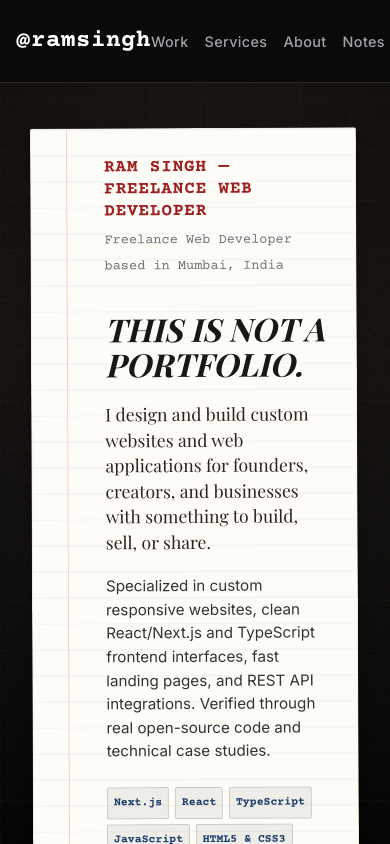
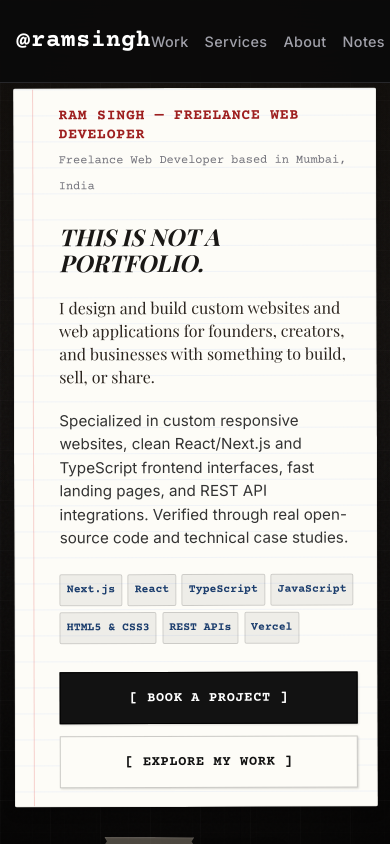
Before and after one commit to ram-singhh/portfolio, a Next.js app: page / in a window 390 px wide. Shown: the top 844 px of the page. Built offline with nearby package versions, Linux system fonts and the light colour scheme; no server answers.

Commit message:
Improve mobile-first responsive UI

```diff
--- a/app/about/page.tsx
+++ b/app/about/page.tsx
@@ -180,7 +180,7 @@ export default function About() {
                 </HandwrittenNote>
               </div>
 
-              <div style={{ display: "flex", gap: "1rem", justifyContent: "center", flexWrap: "wrap", marginTop: "2rem" }}>
+              <div className="card-btn-container" style={{ display: "flex", gap: "1rem", justifyContent: "center", flexWrap: "wrap", marginTop: "2rem" }}>
                 <Link href="/contact/" className="tactile-btn tactile-btn-primary" aria-label="Book a project with Ram Singh">
                   [ BOOK A PROJECT ]
                 </Link>
--- a/app/certificates/page.tsx
+++ b/app/certificates/page.tsx
@@ -229,7 +229,7 @@ export default function Certificates() {
                 </HandwrittenNote>
               </div>
 
-              <div style={{ display: "flex", gap: "1rem", justifyContent: "center", flexWrap: "wrap", marginTop: "2rem" }}>
+              <div className="card-btn-container" style={{ display: "flex", gap: "1rem", justifyContent: "center", flexWrap: "wrap", marginTop: "2rem" }}>
                 <Link href="/projects/" className="tactile-btn tactile-btn-primary" aria-label="View verified web projects">
                   [ EXPLORE CASE STUDIES ]
                 </Link>
--- a/app/contact/page.tsx
+++ b/app/contact/page.tsx
@@ -614,7 +614,7 @@ export default function Contact() {
                   </fieldset>
 
                   {/* Submission Row */}
-                  <div style={{ display: "flex", justifyContent: "space-between", alignItems: "center", flexWrap: "wrap", gap: "1rem" }}>
+                  <div className="card-btn-container" style={{ display: "flex", justifyContent: "space-between", alignItems: "center", flexWrap: "wrap", gap: "1rem" }}>
                     <div aria-live="polite" style={{ fontFamily: "var(--font-mono)", fontSize: "0.8rem", color: "var(--text-muted)" }}>
                       {isSubmitting ? "Submitting inquiry..." : ""}
                     </div>
--- a/app/experience/page.tsx
+++ b/app/experience/page.tsx
@@ -199,7 +199,7 @@ export default function Experience() {
                 </HandwrittenNote>
               </div>
 
-              <div style={{ display: "flex", gap: "1rem", justifyContent: "center", flexWrap: "wrap", marginTop: "2rem" }}>
+              <div className="card-btn-container" style={{ display: "flex", gap: "1rem", justifyContent: "center", flexWrap: "wrap", marginTop: "2rem" }}>
                 <Link href="/contact/" className="tactile-btn tactile-btn-primary" aria-label="Book a web development project">
                   [ BOOK A PROJECT ]
                 </Link>
--- a/app/globals.css
+++ b/app/globals.css
@@ -3403,6 +3403,12 @@ kbd {
     }
 }
 
+.nav-right-group {
+    display: flex;
+    align-items: center;
+    gap: 1.5rem;
+}
+
 @media (max-width: 992px) {
     .grid-hero-card { grid-column: span 12; }
     .grid-profile-card { grid-column: span 12; justify-self: center; }
@@ -3413,16 +3419,31 @@ kbd {
 }
 
 @media (max-width: 768px) {
+    .home-workspace {
+        padding: 5.5rem clamp(0.75rem, 3.5vw, 1.25rem) 4rem clamp(0.75rem, 3.5vw, 1.25rem) !important;
+        gap: 2rem !important;
+    }
     .home-layout-grid {
         display: flex;
         flex-direction: column;
-        gap: 2.5rem;
+        gap: 2rem !important;
     }
     .grid-services-card, .grid-spotify-card, .grid-profile-card, .grid-projects-card {
         width: 100%;
     }
     .header-cta-btn {
         display: none !important;
+    }
+    .nav-right-group {
+        gap: 0.5rem;
+    }
+    .mobile-menu {
+        width: min(320px, 85vw) !important;
+    }
+    .mobile-menu a {
+        min-height: 48px;
+        display: flex;
+        align-items: center;
     }
 }
 
@@ -3440,4 +3461,76 @@ kbd {
         grid-template-columns: 1fr !important;
         gap: 1rem;
     }
-}
+
+    .paper-component {
+        transform: rotate(calc(var(--paper-rotation, 0deg) * 0.15)) !important;
+    }
+    .paper-component:hover {
+        transform: translateY(-2px) rotate(calc(var(--paper-rotation, 0deg) * 0.1)) !important;
+    }
+    .paper-padding-large { padding: clamp(1.15rem, 4vw, 1.5rem) !important; }
+    .paper-padding-medium { padding: clamp(1rem, 3.5vw, 1.25rem) !important; }
+    .paper-padding-small { padding: clamp(0.75rem, 3vw, 1rem) !important; }
+
+    .tape-pos-top-left {
+        left: 0px !important;
+        top: -6px !important;
+    }
+    .tape-pos-top-right {
+        right: 0px !important;
+        top: -6px !important;
+    }
+}
+
+@media (max-width: 480px) {
+    .paper-variant-lined .paper-content {
+        padding-left: 26px !important;
+    }
+    .paper-variant-lined::before {
+        left: 18px !important;
+    }
+    .hero-btn-container,
+    .card-btn-container {
+        flex-direction: column !important;
+        width: 100% !important;
+        gap: 0.75rem !important;
+    }
+    .hero-btn-container .tactile-btn,
+    .card-btn-container .tactile-btn {
+        width: 100% !important;
+        text-align: center !important;
+        justify-content: center !important;
+    }
+    .social-link {
+        width: 44px !important;
+        height: 44px !important;
+    }
+}
+
+/* Touch Target Accessibility Fixes */
+.tactile-btn {
+    min-height: 44px;
+    display: inline-flex;
+    align-items: center;
+    justify-content: center;
+    touch-action: manipulation;
+}
+
+.mobile-menu-btn {
+    min-width: 44px;
+    min-height: 44px;
+    display: inline-flex;
+    align-items: center;
+    justify-content: center;
+    font-size: 1.3rem;
+}
+
+/* Prevent auto-zoom on iOS inputs */
+@media (max-width: 768px) {
+    input[type="text"],
+    input[type="email"],
+    select,
+    textarea {
+        font-size: 16px !important;
+    }
+}
--- a/app/page.tsx
+++ b/app/page.tsx
@@ -28,29 +28,30 @@ export default function Home() {
           <Paper variant="lined" rotation={-1} padding="large">
             <header style={{ marginBottom: "1.5rem" }}>
               {/* Visually styled, semantically correct H1 */}
-              <h1 style={{ fontSize: "1.1rem", fontFamily: "var(--font-mono)", fontWeight: 700, letterSpacing: "0.05em", color: "var(--color-ink-red)", textTransform: "uppercase", margin: 0 }}>
+              <h1 className="hero-main-title" style={{ fontSize: "clamp(0.82rem, 3.8vw, 1.1rem)", fontFamily: "var(--font-mono)", fontWeight: 700, letterSpacing: "0.05em", color: "var(--color-ink-red)", textTransform: "uppercase", margin: 0, wordBreak: "break-word" }}>
                 Ram Singh — Freelance Web Developer
               </h1>
-              <span style={{ fontFamily: "var(--font-mono)", fontSize: "0.85rem", color: "var(--text-muted)", display: "block", marginTop: "0.25rem" }}>
+              <span style={{ fontFamily: "var(--font-mono)", fontSize: "clamp(0.75rem, 2.8vw, 0.85rem)", color: "var(--text-muted)", display: "block", marginTop: "0.25rem" }}>
                 Freelance Web Developer based in Mumbai, India
               </span>
             </header>
 
-            <div style={{ margin: "2rem 0" }}>
+            <div style={{ margin: "1.5rem 0" }}>
               <div
                 style={{
                   fontFamily: "var(--font-serif)",
-                  fontSize: "clamp(2rem, 5.5vw, 3.25rem)",
+                  fontSize: "clamp(1.45rem, 6vw, 3.25rem)",
                   fontWeight: 700,
                   fontStyle: "italic",
                   lineHeight: 1.1,
                   color: "var(--text-dark)",
-                  marginBottom: "1.25rem"
+                  marginBottom: "1.25rem",
+                  wordBreak: "break-word"
                 }}
               >
                 THIS IS NOT A PORTFOLIO.
               </div>
-              <p style={{ fontFamily: "var(--font-serif)", fontSize: "clamp(1.1rem, 3.2vw, 1.4rem)", lineHeight: "1.45", color: "#2c251f", maxWidth: "540px", margin: "0 0 1.25rem 0" }}>
+              <p style={{ fontFamily: "var(--font-serif)", fontSize: "clamp(1rem, 3.2vw, 1.4rem)", lineHeight: "1.45", color: "#2c251f", maxWidth: "540px", margin: "0 0 1.25rem 0" }}>
                 I design and build custom websites and web applications for founders, creators, and businesses with something to build, sell, or share.
               </p>
               <p style={{ fontFamily: "var(--font-primary)", fontSize: "0.95rem", lineHeight: "1.55", color: "#333", maxWidth: "540px", margin: "0 0 1.5rem 0" }}>
@@ -79,7 +80,7 @@ export default function Home() {
               </div>
             </div>
 
-            <div style={{ display: "flex", gap: "1.25rem", flexWrap: "wrap", marginTop: "2rem" }}>
+            <div className="hero-btn-container" style={{ display: "flex", gap: "1rem", flexWrap: "wrap", marginTop: "1.75rem" }}>
               <Link href="/contact/" className="tactile-btn tactile-btn-primary" aria-label="Book a web development project with Ram Singh">
                 [ BOOK A PROJECT ]
               </Link>
--- a/app/projects/page.tsx
+++ b/app/projects/page.tsx
@@ -144,7 +144,7 @@ export default function Projects() {
                   </div>
 
                   {/* Action Buttons */}
-                  <div style={{ display: "flex", gap: "0.5rem", flexWrap: "wrap", alignItems: "center" }}>
+                  <div className="card-btn-container" style={{ display: "flex", gap: "0.5rem", flexWrap: "wrap", alignItems: "center" }}>
                     <Link
                       href={project.slug === "modern-calculator" ? "/projects/modern-calculator/" : `/projects/${project.slug}/`}
                       className="tactile-btn tactile-btn-primary"
--- a/app/skills/page.tsx
+++ b/app/skills/page.tsx
@@ -268,7 +268,7 @@ export default function Skills() {
                 </HandwrittenNote>
               </div>
 
-              <div style={{ display: "flex", gap: "1rem", justifyContent: "center", flexWrap: "wrap", marginTop: "2rem" }}>
+              <div className="card-btn-container" style={{ display: "flex", gap: "1rem", justifyContent: "center", flexWrap: "wrap", marginTop: "2rem" }}>
                 <Link href="/projects/" className="tactile-btn tactile-btn-primary" aria-label="View verified web projects">
                   [ VIEW PROJECTS ]
                 </Link>
--- a/components/layout/Header.tsx
+++ b/components/layout/Header.tsx
@@ -59,7 +59,7 @@ export default function Header() {
           <Link href="/" className="nav-logo">
             @ramsingh
           </Link>
-          <div style={{ display: "flex", alignItems: "center", gap: "1.5rem" }}>
+          <div className="nav-right-group">
             <nav aria-label="Main navigation">
               <ul className="nav-links">
                 {navLinks.map((link) => (
@@ -86,11 +86,11 @@ export default function Header() {
             </Link>
             <button
               className={`mobile-menu-btn ${isOpen ? "active" : ""}`}
-              aria-label="Toggle mobile menu"
+              aria-label={isOpen ? "Close mobile menu" : "Open mobile menu"}
               aria-expanded={isOpen}
               onClick={() => setIsOpen(!isOpen)}
             >
-              ☰
+              {isOpen ? "✕" : "☰"}
             </button>
           </div>
         </div>
--- a/components/ui/Polaroid.tsx
+++ b/components/ui/Polaroid.tsx
@@ -34,7 +34,8 @@ export default function Polaroid({
   const combinedStyle = {
     ...style,
     "--polaroid-rotation": `${rotation}deg`,
-    width: `${width}px`,
+    width: `min(${width}px, 100%)`,
+    maxWidth: "100%",
   } as React.CSSProperties;
 
   return (
```
